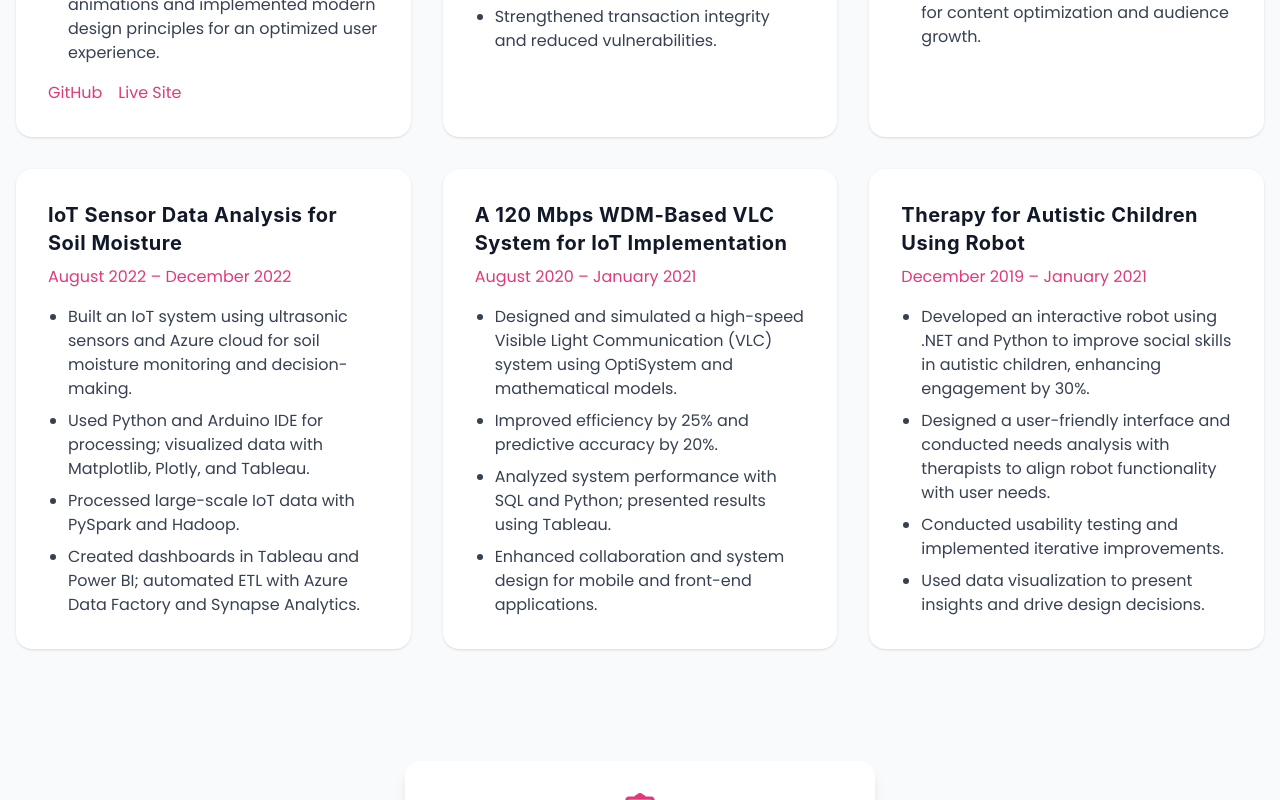
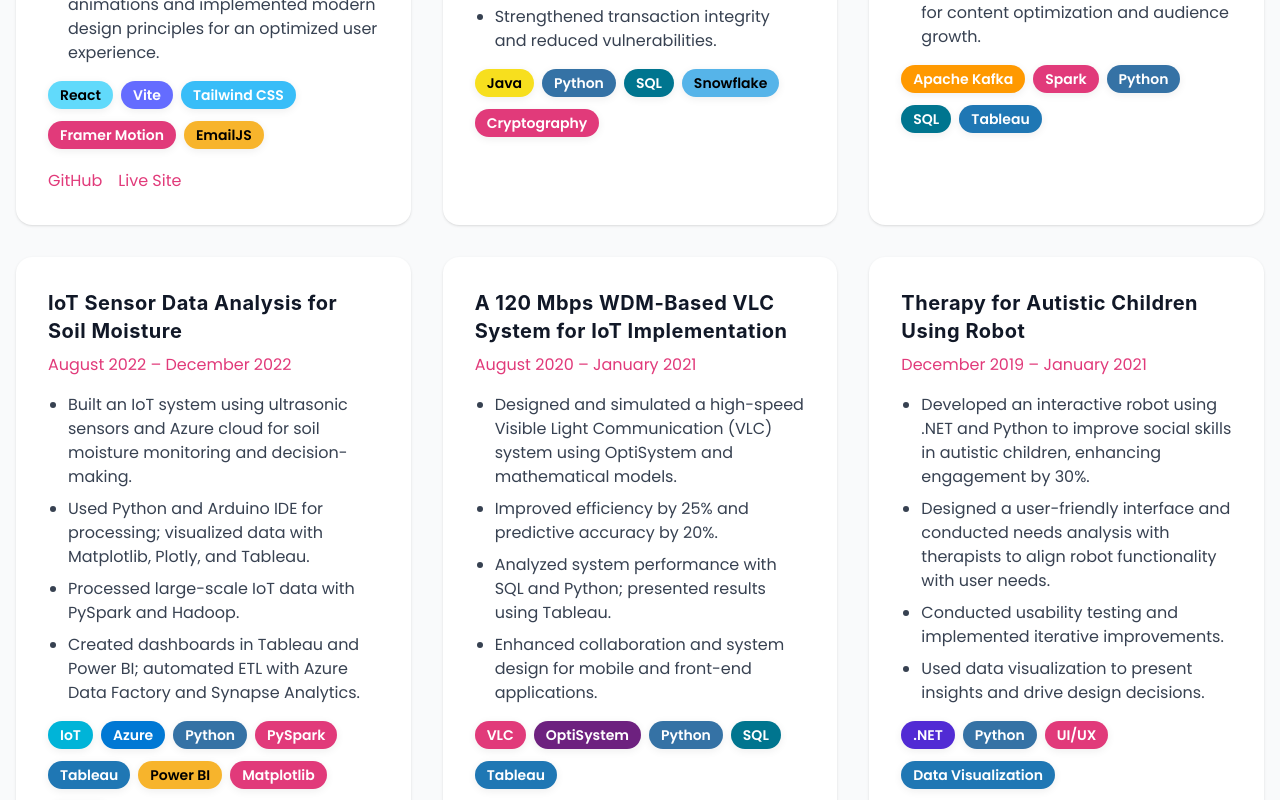
Before and after one commit to saicharankarasala/sai-charan-website, a React (Vite) app: page / in a window 1280 px wide. Shown: the part 4240-5040 px from the top of the page. Built offline with nearby package versions, Linux system fonts and the light colour scheme.

Commit message:
Add colored tech stack tags to project cards with attractive pill styling and hover effects

```diff
--- a/src/App.jsx
+++ b/src/App.jsx
@@ -416,6 +416,13 @@ const App = () => {
                         <li>Showcases professional experience, academic projects, and certifications with smooth animated transitions, dark mode, and EmailJS-powered contact form.</li>
                         <li>Integrated Framer Motion for UI animations and implemented modern design principles for an optimized user experience.</li>
                       </ul>
+                      <div className="flex flex-wrap gap-2 mt-4">
+                        <span className="tech-tag bg-[#61dafb] text-black">React</span>
+                        <span className="tech-tag bg-[#646cff] text-white">Vite</span>
+                        <span className="tech-tag bg-[#38bdf8] text-white">Tailwind CSS</span>
+                        <span className="tech-tag bg-[#e13a7a] text-white">Framer Motion</span>
+                        <span className="tech-tag bg-[#f7b42c] text-black">EmailJS</span>
+                      </div>
                       <div className="flex gap-4 mt-4">
                         <a href="https://github.com/KVSC1511/Portfolio" target="_blank" rel="noopener noreferrer" className="text-[#e13a7a] hover:underline">GitHub</a>
                         <a href="https://www.venkatasaicharan.com" target="_blank" rel="noopener noreferrer" className="text-[#e13a7a] hover:underline">Live Site</a>
@@ -431,6 +438,13 @@ const App = () => {
                         <li>Used Snowflake for data analysis and performance optimization.</li>
                         <li>Strengthened transaction integrity and reduced vulnerabilities.</li>
                       </ul>
+                      <div className="flex flex-wrap gap-2 mt-4">
+                        <span className="tech-tag bg-[#f7df1e] text-black">Java</span>
+                        <span className="tech-tag bg-[#3572A5] text-white">Python</span>
+                        <span className="tech-tag bg-[#00758f] text-white">SQL</span>
+                        <span className="tech-tag bg-[#56b4e9] text-black">Snowflake</span>
+                        <span className="tech-tag bg-[#e13a7a] text-white">Cryptography</span>
+                      </div>
                     </div>
                     {/* 2022 Project */}
                     <div className="bg-white rounded-2xl shadow p-8 text-gray-900 hover:scale-105 hover:shadow-2xl transition-transform duration-300">
@@ -442,6 +456,13 @@ const App = () => {
                         <li>Built interactive dashboards in Tableau to visualize key metrics.</li>
                         <li>Provided strategic recommendations for content optimization and audience growth.</li>
                       </ul>
+                      <div className="flex flex-wrap gap-2 mt-4">
+                        <span className="tech-tag bg-[#ff9900] text-white">Apache Kafka</span>
+                        <span className="tech-tag bg-[#e13a7a] text-white">Spark</span>
+                        <span className="tech-tag bg-[#3572A5] text-white">Python</span>
+                        <span className="tech-tag bg-[#00758f] text-white">SQL</span>
+                        <span className="tech-tag bg-[#1f77b4] text-white">Tableau</span>
+                      </div>
                     </div>
                     {/* 2022 Project */}
                     <div className="bg-white rounded-2xl shadow p-8 text-gray-900 hover:scale-105 hover:shadow-2xl transition-transform duration-300">
@@ -453,6 +474,16 @@ const App = () => {
                         <li>Processed large-scale IoT data with PySpark and Hadoop.</li>
                         <li>Created dashboards in Tableau and Power BI; automated ETL with Azure Data Factory and Synapse Analytics.</li>
                       </ul>
+                      <div className="flex flex-wrap gap-2 mt-4">
+                        <span className="tech-tag bg-[#00b4d8] text-white">IoT</span>
+                        <span className="tech-tag bg-[#0078d4] text-white">Azure</span>
+                        <span className="tech-tag bg-[#3572A5] text-white">Python</span>
+                        <span className="tech-tag bg-[#e13a7a] text-white">PySpark</span>
+                        <span className="tech-tag bg-[#1f77b4] text-white">Tableau</span>
+                        <span className="tech-tag bg-[#f7b42c] text-black">Power BI</span>
+                        <span className="tech-tag bg-[#e13a7a] text-white">Matplotlib</span>
+                        <span className="tech-tag bg-[#ff6384] text-white">Plotly</span>
+                      </div>
                     </div>
                     {/* 2021 Project */}
                     <div className="bg-white rounded-2xl shadow p-8 text-gray-900 hover:scale-105 hover:shadow-2xl transition-transform duration-300">
@@ -464,6 +495,13 @@ const App = () => {
                         <li>Analyzed system performance with SQL and Python; presented results using Tableau.</li>
                         <li>Enhanced collaboration and system design for mobile and front-end applications.</li>
                       </ul>
+                      <div className="flex flex-wrap gap-2 mt-4">
+                        <span className="tech-tag bg-[#e13a7a] text-white">VLC</span>
+                        <span className="tech-tag bg-[#6d217f] text-white">OptiSystem</span>
+                        <span className="tech-tag bg-[#3572A5] text-white">Python</span>
+                        <span className="tech-tag bg-[#00758f] text-white">SQL</span>
+                        <span className="tech-tag bg-[#1f77b4] text-white">Tableau</span>
+                      </div>
                     </div>
                     {/* 2019-2021 Project */}
                     <div className="bg-white rounded-2xl shadow p-8 text-gray-900 hover:scale-105 hover:shadow-2xl transition-transform duration-300">
@@ -475,6 +513,12 @@ const App = () => {
                         <li>Conducted usability testing and implemented iterative improvements.</li>
                         <li>Used data visualization to present insights and drive design decisions.</li>
                       </ul>
+                      <div className="flex flex-wrap gap-2 mt-4">
+                        <span className="tech-tag bg-[#512bd4] text-white">.NET</span>
+                        <span className="tech-tag bg-[#3572A5] text-white">Python</span>
+                        <span className="tech-tag bg-[#e13a7a] text-white">UI/UX</span>
+                        <span className="tech-tag bg-[#1f77b4] text-white">Data Visualization</span>
+                      </div>
                     </div>
                   </div>
                 </div>
--- a/src/index.css
+++ b/src/index.css
@@ -344,12 +344,21 @@
   }
 
   .tech-tag {
-    @apply px-3 py-1 text-sm rounded-full bg-[--main-color] text-black
-           border border-[--main-color] transition-all duration-300;
+    display: inline-block;
+    padding: 0.375rem 1rem;
+    font-size: 0.95rem;
+    font-weight: 600;
+    border-radius: 9999px;
+    box-shadow: 0 2px 8px 0 rgba(0,0,0,0.07);
+    transition: background 0.2s, color 0.2s, transform 0.2s;
+    margin-bottom: 0.25rem;
+    border: none;
   }
 
   .tech-tag:hover {
-    @apply scale-110 shadow-[0_0_10px_var(--main-color)];
+    filter: brightness(1.1) drop-shadow(0 0 8px #e13a7a44);
+    transform: translateY(-2px) scale(1.07);
+    cursor: pointer;
   }
 
   .tech-tag-red {
```
